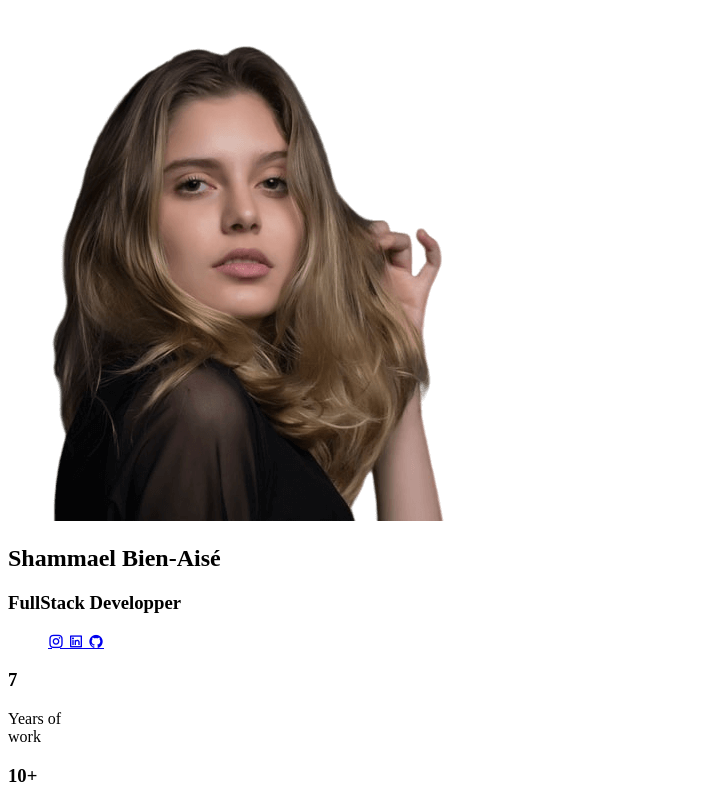
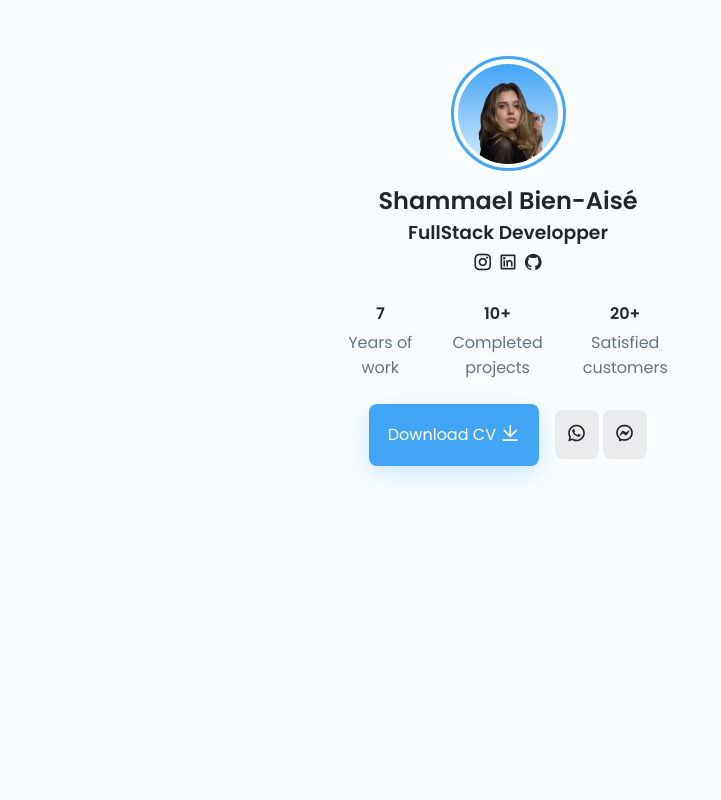
Before and after one commit to shammael/portafolio, a plain HTML site: page index.html in a window 1280 px wide. Shown: the top 800 px of the page, without its empty margins (0-721 px from the left). Drawn offline with nearby package versions, Linux system fonts and the light colour scheme.

Commit message:
Add header-profile styles

```diff
--- a/assets/css/styles.css
+++ b/assets/css/styles.css
@@ -16,7 +16,8 @@
   --sat: 90%;
   --lig: 61%;
   --first-color: hsl(var(--hue), var(--sat), var(--lig));
-  --first-color-alt: hsl(var(--hue), var(--sat), 57%); /* -4% */
+  --first-color-alt: hsl(var(--hue), var(--sat), 57%);
+  /* -4% */
   --title-color: hsl(var(--hue), 12%, 15%);
   --text-color: hsl(var(--hue), 12%, 45%);
   --text-color-light: hsl(var(--hue), 8%, 75%);
@@ -56,10 +57,13 @@ body {
   font-size: var(--normal-font-size);
   background-color: var(--body-color);
   color: var(--text-color);
-  transition: .3s; /* For animation dark mode */
+  transition: .3s;
+  /* For animation dark mode */
 }
 
-h1, h2, h3 {
+h1,
+h2,
+h3 {
   color: var(--title-color);
   font-weight: 600;
 }
@@ -102,9 +106,143 @@ img {
 }
 
 /*=============== PROFILE ===============*/
+.profile {
+  position: relative;
+  padding-top: 3.5rem;
+}
 
+.profile__container {
+  row-gap: 2;
+}
+
+.profile__data {
+  display: grid;
+  text-align: center;
+}
+
+.profile__perfil {
+  width: 100px;
+  height: 100px;
+  background: linear-gradient(180deg, hsla(var(--hue), var(--sat), var(--lig), 1) 0%, hsla(var(--hue), var(--sat), var(--lig), .2) 100%);
+  border-radius: 50%;
+  overflow: hidden;
+  display: flex;
+  align-items: flex-end;
+  justify-content: center;
+}
+
+.profile__perfil img {
+  width: 75px;
+}
+
+.profile__border {
+  border: 3.5px solid var(--first-color);
+  justify-self: center;
+  width: 115px;
+  height: 115px;
+  border-radius: 50%;
+  display: grid;
+  place-items: center;
+  margin-bottom: 0.75rem;
+}
+
+.profile__name {
+  font-size: var(--h2-font-size);
+}
+
+.profile_profession {
+  font-size: var(--smaller-font-size);
+  font-weight: 500;
+  color: var(--text-color);
+  margin-bottom: 1rem;
+}
+
+.profile__social {
+  display: flex;
+  justify-content: center;
+  column-gap: 0.75rem;
+}
+
+.profile__social-link {
+  font-size: 1.25rem;
+  color: var(--title-color);
+  transition: 0.3s;
+}
+
+.profile__social-link:hover {
+  color: var(--first-color)
+}
+
+.profile__info {
+  grid-template-columns: repeat(3, max-content);
+  justify-content: center;
+  column-gap: 2.5rem;
+}
+
+.profile__info-group {
+  text-align: center;
+}
+
+.profile__info-number {
+  font-size: var(--normal-font-size);
+  margin-bottom: 0.25rem;
+}
+
+.profile__info-description {
+  font-size: var(--smaller-font-size);
+  font-weight: 500;
+}
+
+.profile__buttons,
+.profile__buttons-small {
+  display: flex;
+  align-items: center;
+  justify-content: center;
+}
+
+.profile__buttons {
+  column-gap: 1rem;
+}
+
+.profile__buttons-small {
+  column-gap: 0.25rem;
+}
 
 /*=============== BUTTONS ===============*/
+
+.button {
+  display: inline;
+  align-items: center;
+  column-gap: 0.5rem;
+  background-color: var(--first-color);
+  color: #fff;
+  padding: 1.15rem;
+  border-radius: 0.5rem;
+  transition: 0.3s;
+  box-shadow: 0 8px 24px hsla(var(--hue), var(--sat), var(--lig), .25);
+}
+
+.button i {
+  font-size: 1.25rem;
+}
+
+.button:hover {
+  background-color: var(--first-color-alt);
+}
+
+.button__small {
+  padding: 0.75rem;
+  box-shadow: none;
+}
+
+.button__gray {
+  background-color: var(--text-color-lighten);
+  color: var(--title-color);
+}
+
+.button__gray:hover {
+  background-color: var(--text-color-light);
+}
 
 
 /*=============== FILTERS TABS ===============*/
--- a/index.html
+++ b/index.html
@@ -18,14 +18,14 @@
     />
 
     <!--=============== CSS ===============-->
-    <link rel="stylesheet" href="" />
+    <link rel="stylesheet" href="/assets/css/styles.css" />
 
     <title>Mini portfolio website - Bedimcode</title>
   </head>
   <body>
     <!--=============== HEADER PROFILE ===============-->
     <header class="profile container">
-      <div class="profile_container grid">
+      <div class="profile__container grid">
         <div class="profile__data">
           <div class="profile__border">
             <div class="profile__perfil">
@@ -82,15 +82,19 @@
           <a download="" href="/assets/pdf/Gianell-Cv.pdf" class="button">
             Download CV <i class="ri-download-line"></i>
           </a>
-          <div class="profile_buttons-small">
+          <div class="profile__buttons-small">
             <a
               href="https://api.whatsapp.com/send?phone=+584122794994&text=Hello, more info"
               target="_blank"
-              class="button__small"
+              class="button__small button button__gray"
             >
               <i class="ri-whatsapp-line"></i>
             </a>
-            <a href="" target="_blank" class="button__small">
+            <a
+              href="https://m.me/shammael"
+              target="_blank"
+              class="button__small button button__gray"
+            >
               <i class="ri-messenger-line"></i>
             </a>
           </div>
```
